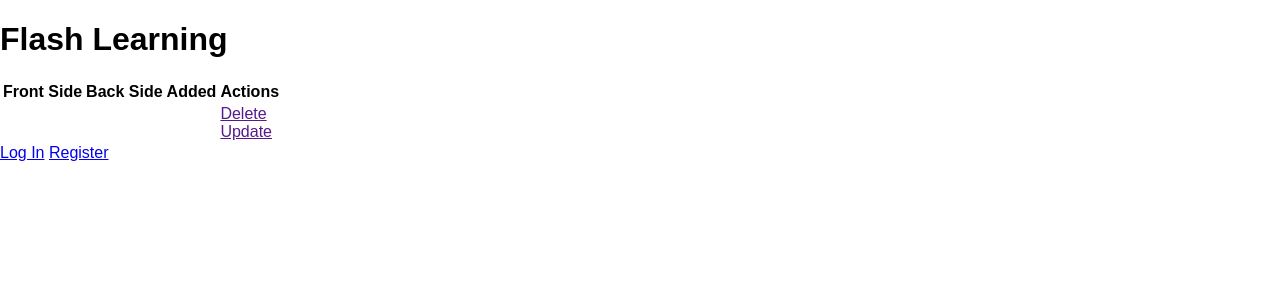
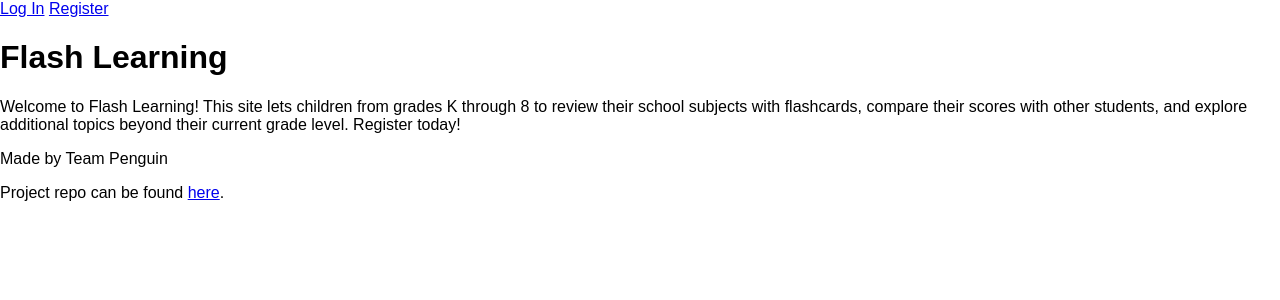
Before and after one commit to tobifanibi/flash_learning, a Flask app: page / in a window 1280 px wide. Shown: the top 300 px of the page. Run offline with Flask 2, Linux system fonts and the light colour scheme.

Commit message:
Update main page.

```diff
--- a/flash_learning/templates/base.html
+++ b/flash_learning/templates/base.html
@@ -38,6 +38,10 @@
 	<!-- Add Jija2 syntax creating block in template for the body -->
 	{% block body %}{% endblock %}
 </body>
+<footer>
+    <p>Made by Team Penguin</p>
+    <p>Project repo can be found <a href="https://github.com/team-penguin-hackathon/flash_learning">here</a>.</p>
+</footer>
 
 <!-- Link to the main.js -->
 <!-- Can't link directly to static/js/main.js using templates, have to use url_for instead -->
--- a/flash_learning/templates/index.html
+++ b/flash_learning/templates/index.html
@@ -2,53 +2,25 @@
 <!-- Links to 'base.html' as a base template file (this is where our default html boilerplate lives) -->
 {% extends 'base.html' %}
 
-<!-- Jinja2 Template Block for title of webpage -->
-{% block title %}
-<title>Home Page for Flash Learning Web App</title>
-{% endblock %}
-
 <!-- Jinja2 Template Block for Head of Webpage -->
 {% block head %}
-
+<!-- Navigation bar -->
+<div>
+    {% if current_user.is_anonymous %}
+        <a href="{{ url_for("main.login") }}">Log In</a>
+        <a href="{{ url_for("main.signup") }}">Register</a>
+    {% else %}
+        <a href="{{ url_for("main.logout") }}">Logout</a>
+    {% endif %}
+</div>
 {% endblock %}
 
 <!-- Jinja2 Template Block for Body of Webpage -->
 {% block body %}
 <div class="content">
 	<h1>Flash Learning</h1>
-
-	<!-- Creates a table where we can see a list of all current flashcards in the system -->
-    <table>
-
-    	<!-- Adds header row with column names -->
-    	<tr>
-    		<th>Front Side</th>
-    		<th>Back Side</th>
-    		<th>Added</th>
-    		<th>Actions</th>
-    	</tr>
-
-    	<!-- Add an initial entry -->
-    	<tr>
-    		<td></td>
-    		<td></td>
-    		<td></td>
-    		<td>
-    			<a href="">Delete</a>
-    			<br>
-    			<a href="">Update</a>
-    			<br>
-    		</td>
-    	</tr>
-    </table>
-    <div>
-        {% if current_user.is_anonymous %}
-            <a href="{{ url_for("main.login") }}">Log In</a>
-            <a href="{{ url_for("main.signup") }}">Register</a>
-        {% else %}
-           <a href="{{ url_for("main.logout") }}">Logout</a>
-       {% endif %}
-    </div>
+    <p1>Welcome to Flash Learning! This site lets children from grades K through 8 to review their school subjects with
+        flashcards, compare their scores with other students, and explore additional topics beyond their current grade
+        level. Register today!</p1>
 </div>
-
 {% endblock %}
```
